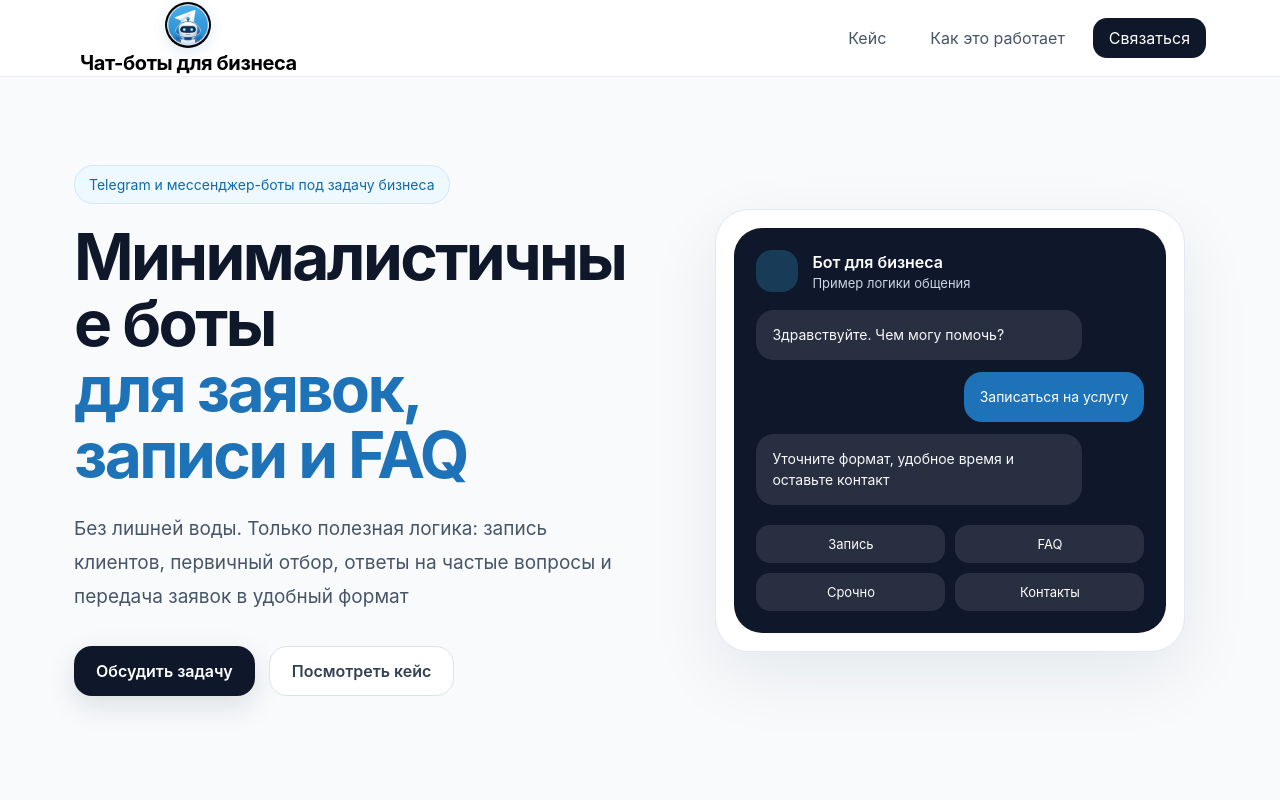
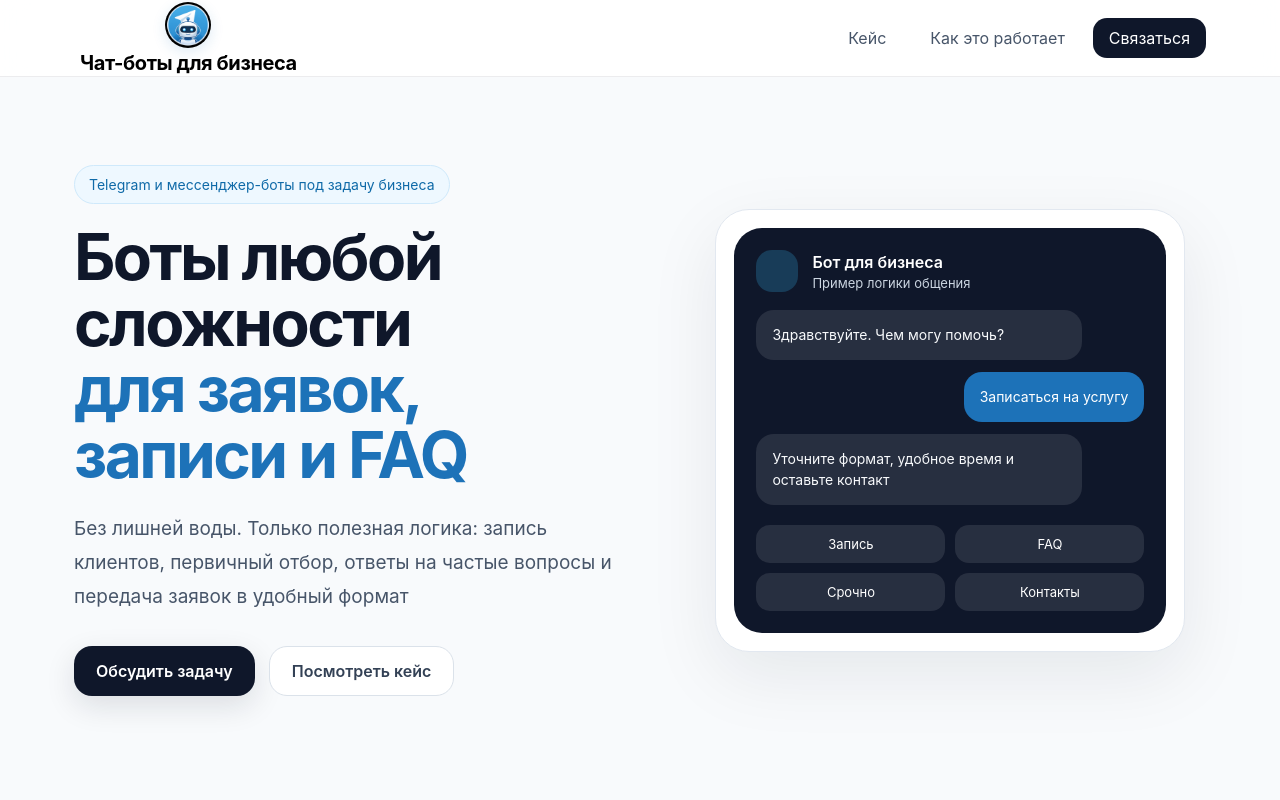
Before and after one commit to yvngfloyd/bot_landing, a React (Vite) app: page / in a window 1280 px wide. Shown: the top 800 px of the page. Built offline with nearby package versions, Linux system fonts and the light colour scheme.

Commit message:
Update App.jsx

```diff
--- a/App.jsx
+++ b/App.jsx
@@ -113,7 +113,7 @@ export default function App() {
               <div className="hero-badge">Telegram и мессенджер-боты под задачу бизнеса</div>
 
               <h1 className="hero-title">
-                Минималистичные боты
+                Боты любой сложности
                 <span>для заявок, записи и FAQ</span>
               </h1>
 
```
